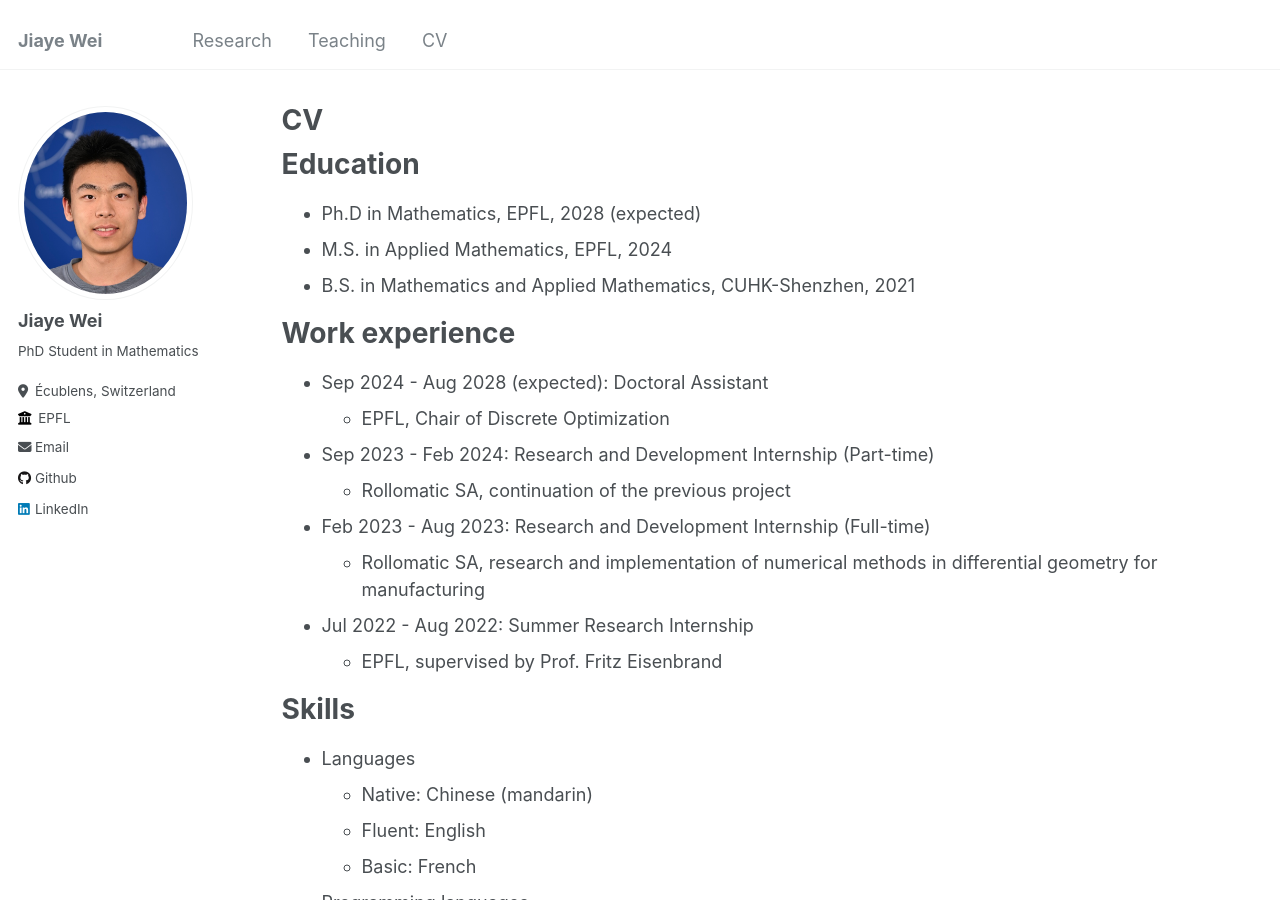
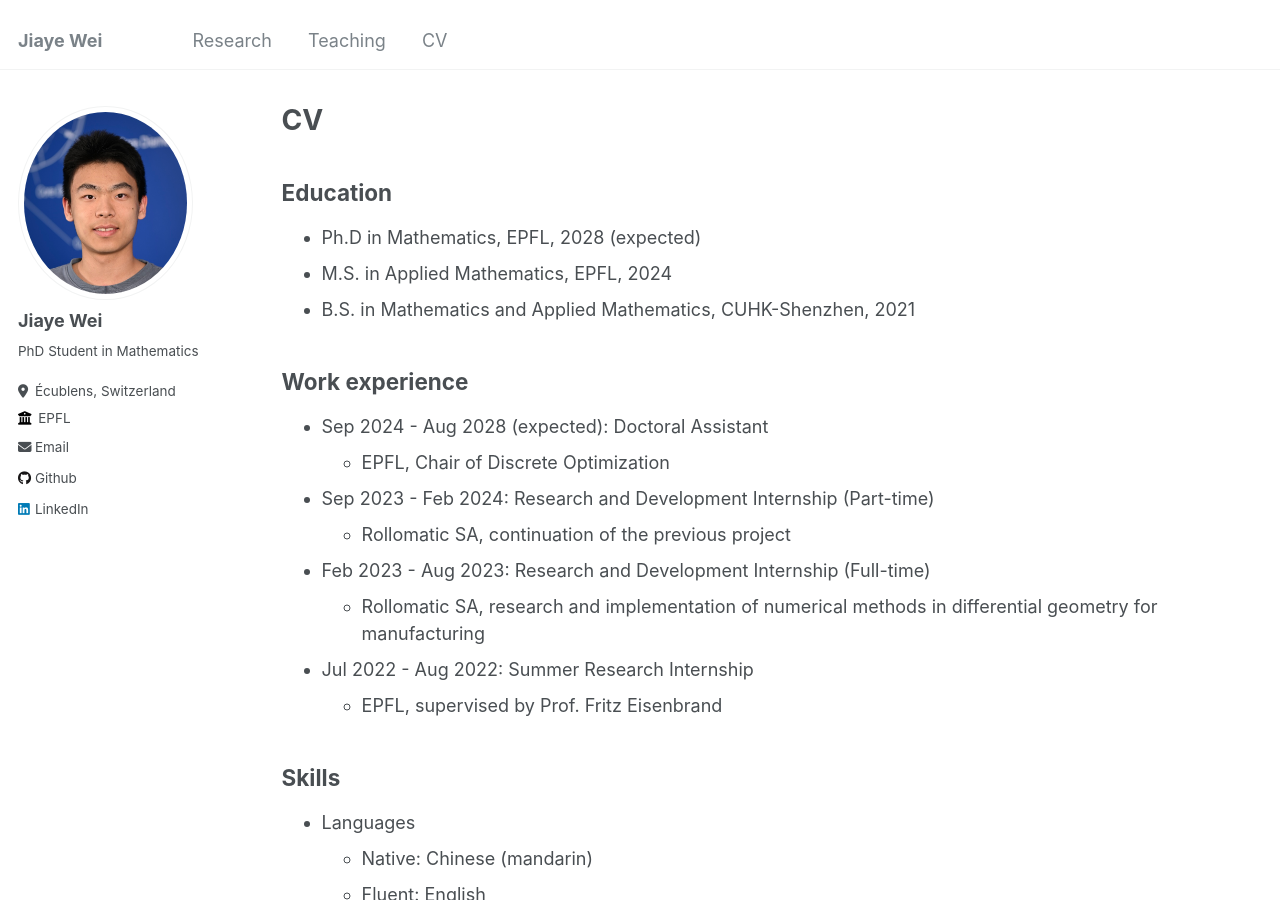
Before and after one commit to jiaye-W/jiaye-W.github.io, a Jekyll site: the page built from _pages/cv.md, in a window 1280 px wide and 900 px high. Built offline with Jekyll 4.4.1, drawn with Linux system fonts in a browser that asks for light colours.

Commit message:
Change the font size of subtitles of each page

```diff
--- a/_pages/cv.md
+++ b/_pages/cv.md
@@ -9,14 +9,14 @@ redirect_from:
 
 <!-- {% include base_path %} -->
 
-Education
-======
+## Education
+
 * Ph.D in Mathematics, EPFL, 2028 (expected)
 * M.S. in Applied Mathematics, EPFL, 2024
 * B.S. in Mathematics and Applied Mathematics, CUHK-Shenzhen, 2021
 
-Work experience
-======
+## Work experience
+
 * Sep 2024 - Aug 2028 (expected): Doctoral Assistant
   * EPFL, Chair of Discrete Optimization
 
@@ -29,8 +29,8 @@ Work experience
 * Jul 2022 - Aug 2022: Summer Research Internship
   * EPFL, supervised by Prof. Fritz Eisenbrand
 
-Skills
-======
+## Skills
+
 * Languages
   * Native: Chinese (mandarin)
   * Fluent: English
```
Also changed, not shown: _pages/publications.md (+2 -2 lines), _pages/teaching.md (+4 -4 lines).
